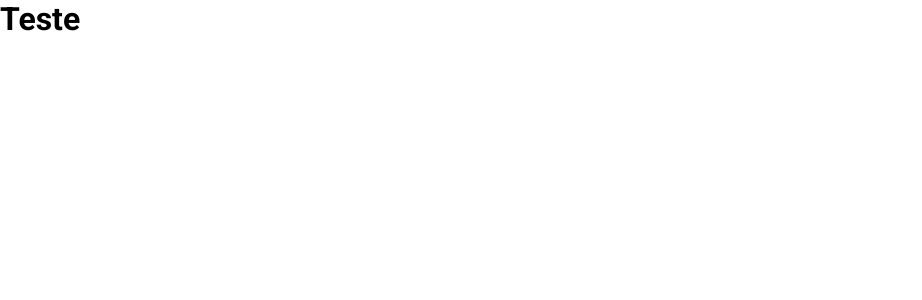
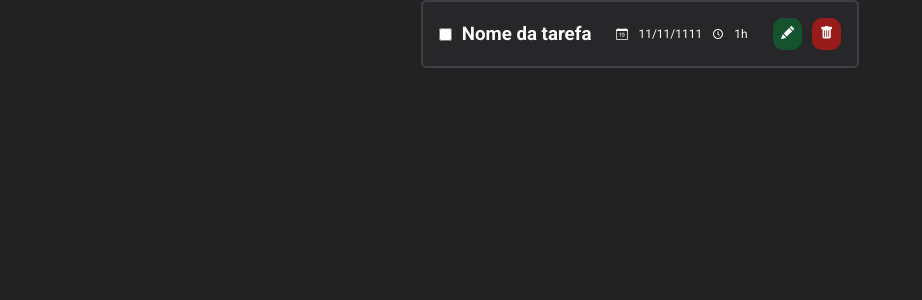
Before and after one commit to kaykydlima/to-do-list, a React (Vite) app: page / in a window 1280 px wide. Shown: the top 300 px of the page, without its empty margins (0-922 px from the left). Built offline with nearby package versions, Linux system fonts and the light colour scheme.

Commit message:
feat: create to do list component

```diff
--- a/package.json
+++ b/package.json
@@ -12,6 +12,7 @@
   "dependencies": {
     "react": "^18.2.0",
     "react-dom": "^18.2.0",
+    "react-icons": "^4.11.0",
     "sass": "^1.68.0"
   },
   "devDependencies": {
--- a/src/App.jsx
+++ b/src/App.jsx
@@ -1,5 +1,7 @@
+import ToDoList from "./components/ToDoList";
+
 export default function App() {
   return(
-    <h1>Teste</h1>
+    <ToDoList />
   )
 }
--- /dev/null
+++ b/src/components/ToDoList/ToDoList.module.scss
@@ -0,0 +1,85 @@
+$zino900: #222;
+$zino800: #27272a;
+$zino700: #3f3f46;
+$zino50: #fafafa;
+$red: #991b1b;
+$green: #14532d;
+
+.list {
+  align-items: center;
+  background: $zino900;
+  display: flex;
+  height: 100vh;
+  justify-content: center;
+  flex-direction: column;
+
+  .listItem {
+    align-items: center;
+    background: $zino800;
+    border: 2px solid $zino700;
+    border-radius: 5px;
+    color: $zino50;
+    display: flex;
+    gap: 25px;
+    flex-direction: column;
+    justify-content: center;
+    padding: 1rem;
+    width: 90%;
+
+    div {
+      display: flex;
+      gap: 10px;
+    }
+
+    .itemNameAndInput {
+      font-size: 1.25rem;
+    }
+
+    .itemActions {
+      font-size: 1.15rem;
+
+      .delete, .edit {
+        border: none;
+        border-radius: 10px;
+        color: $zino50;
+        padding: .5rem;
+        text-align: center;
+      }
+
+      .delete {
+        background: $red;
+      }
+
+      .edit {
+        background: $green;
+      }
+    }
+
+  }
+}
+
+@media screen and (min-width: 570px) {
+  .list {
+    justify-content: flex-start;
+
+    .listItem {
+      align-items: center;
+      flex-direction: row;
+      justify-content: space-between;
+      width: auto;
+      line-height: 12px;
+
+      .itemNameAndInput {
+        font-size: 1rem;
+      }
+
+      .itemActions {
+        font-size: 0.85rem;
+      }
+
+      .itemDateAndTime {
+        font-size: 0.75rem;
+      }
+    }
+  }
+}
--- /dev/null
+++ b/src/components/ToDoList/index.jsx
@@ -0,0 +1,35 @@
+import { BsCalendarDate, BsFillPencilFill, BsFillTrashFill } from 'react-icons/bs'
+
+import { BiTimeFive } from 'react-icons/bi'
+
+import styles from './ToDoList.module.scss'
+
+
+export default function ToDoList() {
+  return (
+    <ul className={styles.list}>
+      <li className={styles.listItem}>
+        <div className={styles.itemNameAndInput}>
+          <input type="checkbox" name="" id="checkToDo" />
+          <h3>Nome da tarefa</h3>
+        </div>
+        <div className={styles.itemDateAndTime}>
+          <div>
+            <BsCalendarDate />
+            <p>
+              11/11/1111
+            </p>
+          </div>
+          <div>
+          <BiTimeFive />
+          <p>1h</p>
+          </div>
+        </div>
+        <div className={styles.itemActions}>
+          <button className={styles.edit}><BsFillPencilFill /></button>
+          <button className={styles.delete}><BsFillTrashFill /></button>
+        </div>
+      </li>
+    </ul>
+  )
+}
```
Also changed, not shown: 1 other file (tests, documents, lock files or other folders).
